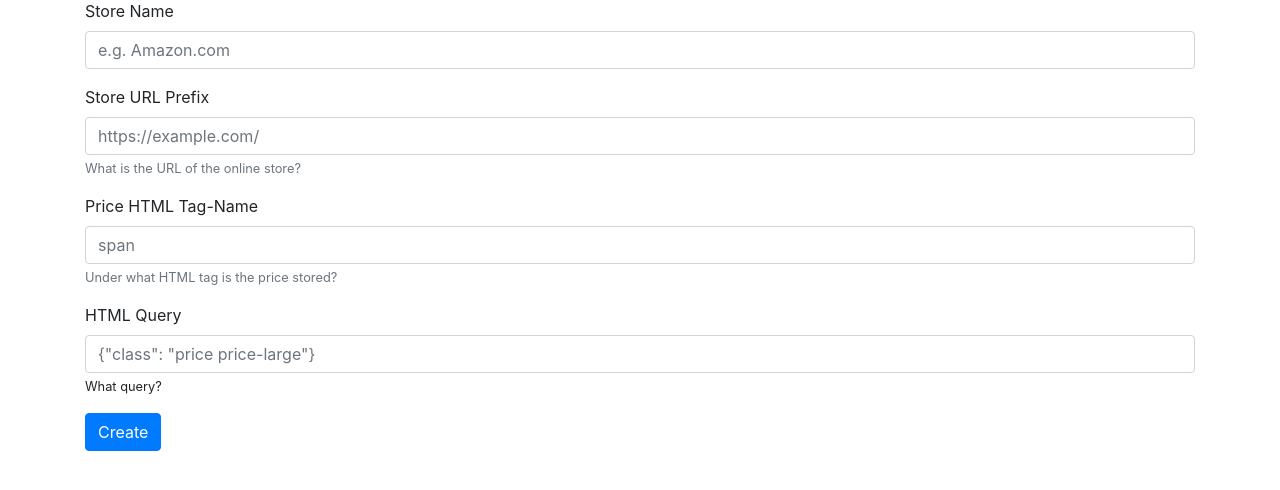
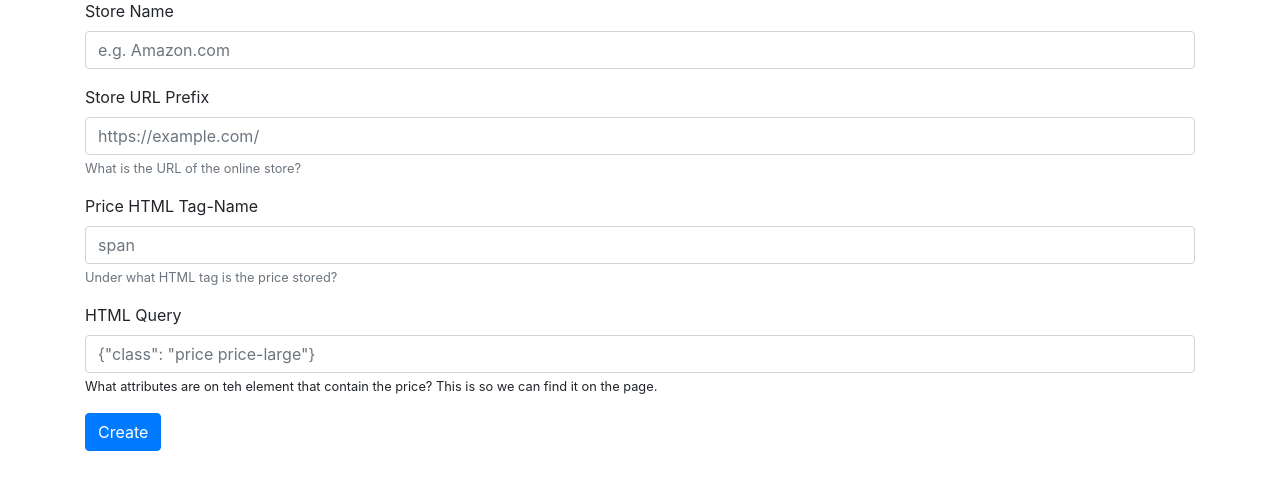
Before and after one commit to JrReubinJr/price_alerts, a Flask app: template templates/stores/new_store.html in a window 1280 px wide. Shown: the part 57-547 px from the top of the page. Run offline with Flask 2, Linux system fonts and the light colour scheme; the template is opened without the code that fills it, so the values that code supplies are empty; parts of the project's set-up code (start-up, migrations or seed data) failed here and were passed over; some libraries are stand-ins or nearby versions.

Commit message:
March 18 update.  Added a few new files getting ready to move forward with front end

```diff
--- a/templates/alerts/index.html
+++ b/templates/alerts/index.html
@@ -11,6 +11,8 @@
                 <p>
                     <a href="{{ alert.item.url }}">{{ alert.item_id }} (last price {{ alert.item.price }}</a>
                 </p>
+                <a class='btn btn-secondary' href="{{ url_for('alerts.edit_alert', alert_id=alert._id) }}">Edit</a>
+                <a class='btn btn-danger' href="{ url_for('alerts.delete_alert', alert_id=alert._id) }">Delete</a>
             </div>
         {% endfor %}
     </div>
--- a/templates/stores/new_store.html
+++ b/templates/stores/new_store.html
@@ -25,7 +25,7 @@
                 <label for="query">HTML Query</label>
                 <input type="text" class="form-control" id="query" name="query" placeholder='{"class": "price price-large"}' aria-describedby="queryHelp">
                 <small class="form-text" id="queryHelp">
-                    What query?
+                    What attributes are on teh element that contain the price? This is so we can find it on the page.
                 </small>
             </div>
             <button type="Submit" class="btn btn-primary">Create</button>
--- a/views/alerts.py
+++ b/views/alerts.py
@@ -1,6 +1,6 @@
 __author__ = 'Sincliar Solutions'
 
-from flask import Blueprint, render_template, request
+from flask import Blueprint, render_template, request, redirect, url_for
 from models.alert import Alert
 from models.item import Item
 from models.store import Store
@@ -28,3 +28,22 @@ def new_alert():
         Alert(alert_name, item._id, price_limit).save_to_mongo()
 
     return render_template('alerts/new_alert.html')
+
+@alert_blueprint.route('/edit/<string:alert_id>', methods=['GET','POST'])
+def edit_alert(alert_id):
+    alert = Alert.get_by_id(alert_id)
+
+    if request.method == 'POST':
+        price_limit = float(request.form['price_limit'])
+
+        alert.price_limit = price_limit
+        alert.save_to_mongo()
+
+        return redirect(url_for('.index'))
+
+    return render_template('alerts/edit_alert.html', alert=alert)
+
+@alert_blueprint.route('/delete/<string:alert_id>', methods=['GET','POST'])
+def delete_alert(alert_id):
+    Alert.get_by_id(alert_id).remove_from_monogo()
+    return redirect(url_for('.index'))
```
